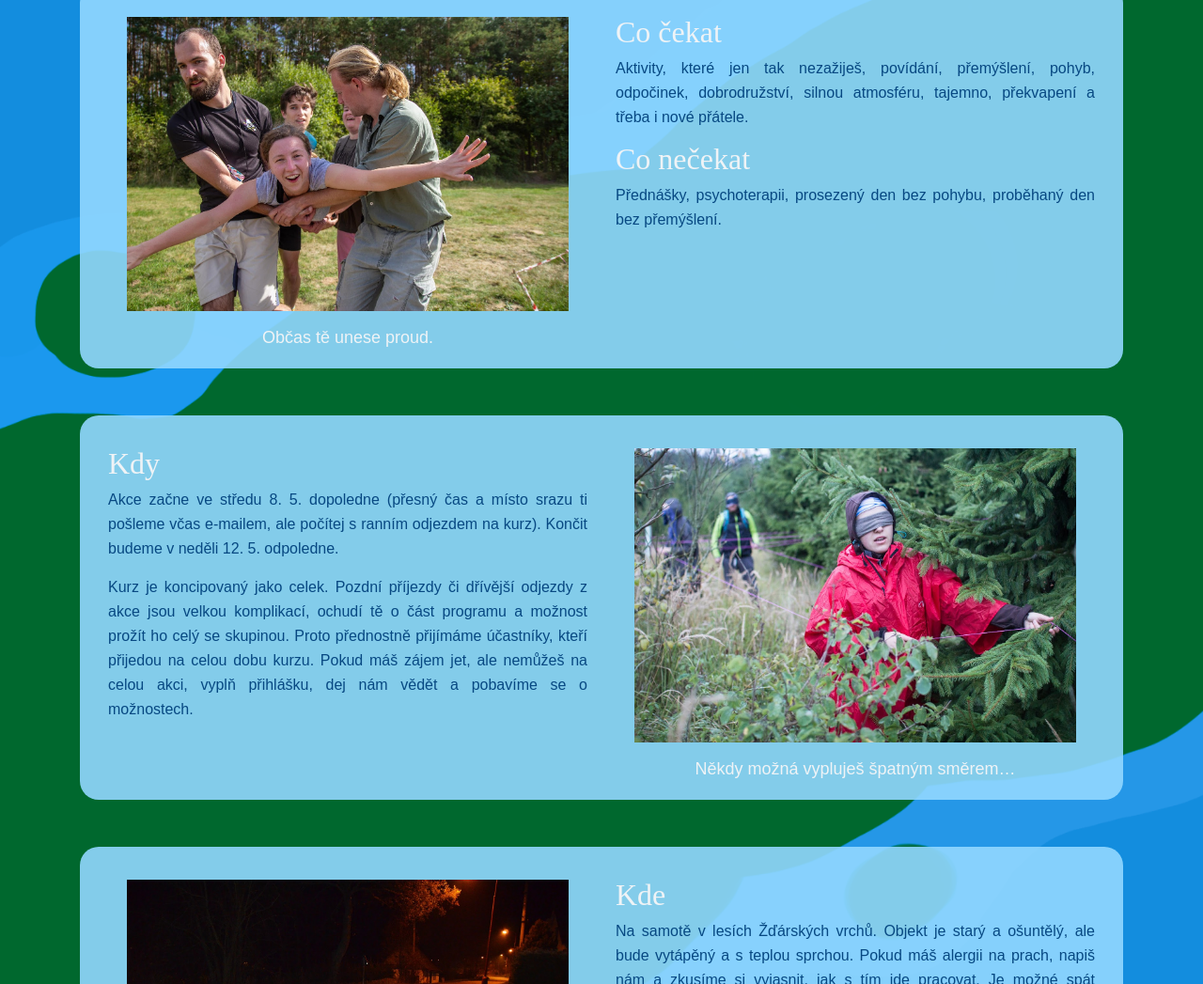
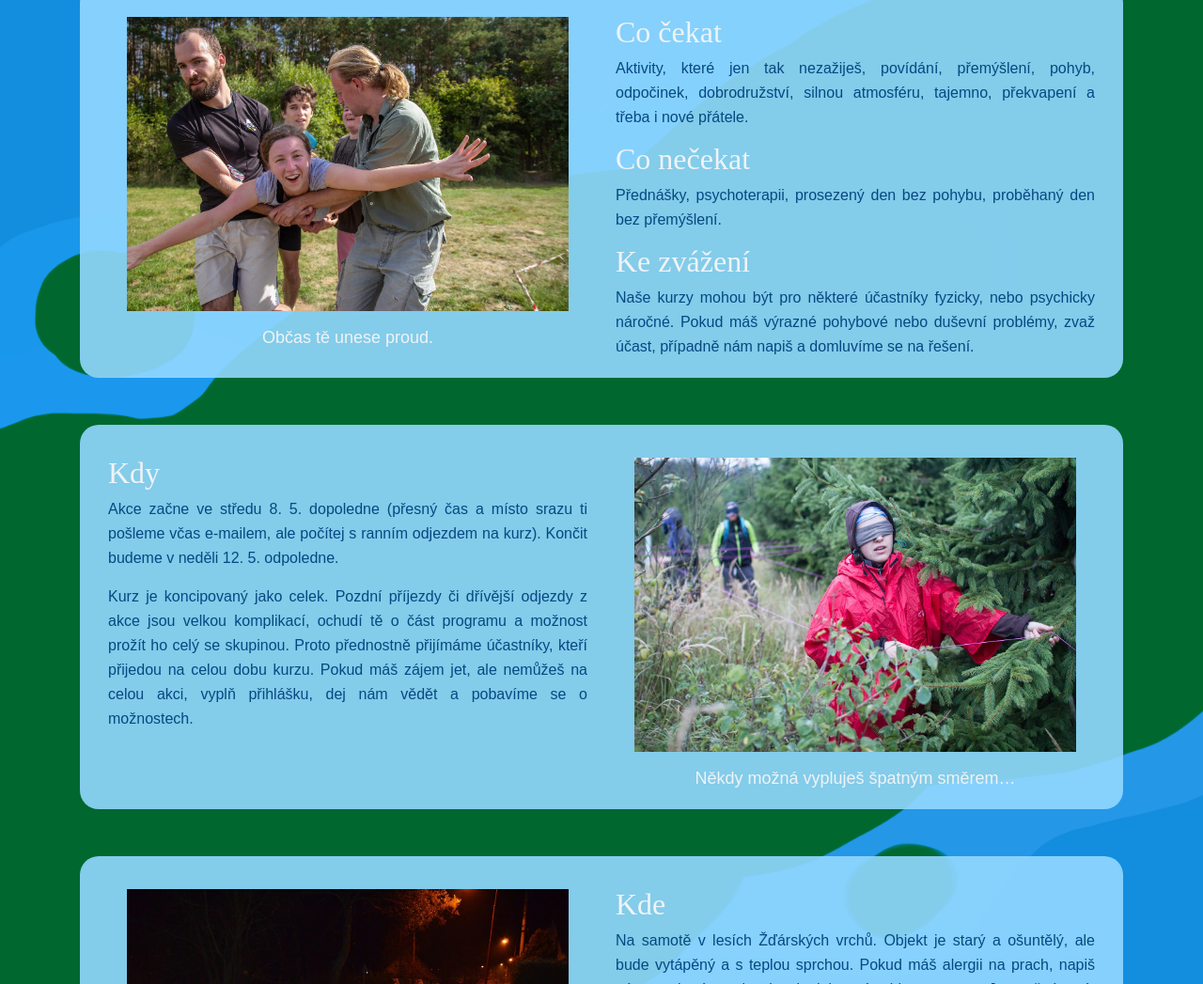
Before and after one commit to InstruktoriBrno/lodivodi-web, a plain HTML site: page index.html in a window 1280 px wide. Shown: the part 2251-3298 px from the top of the page at 94% size. Drawn offline with nearby package versions, Linux system fonts and the light colour scheme; a script that the page names is missing; a web font is replaced by a local one.

Commit message:
ke zvazeni

```diff
--- a/index.html
+++ b/index.html
@@ -271,12 +271,16 @@
                                 <div class="section-title">
                                     <h2 class="title">Co čekat</h2>
                                 </div> <!-- section title -->
-                                <p class="text"> Aktivity, které jen tak nezažiješ, povídání, přemýšlení, pohyb, odpočinek, dobrodružství,
+                                <p class="text">Aktivity, které jen tak nezažiješ, povídání, přemýšlení, pohyb, odpočinek, dobrodružství,
                                     silnou atmosféru, tajemno, překvapení a třeba i nové přátele.</p>
                                 <div class="section-title">
                                     <h2 class="title">Co nečekat</h2>
                                 </div> <!-- section title -->
-                                <p class="text"> Přednášky, psychoterapii, prosezený den bez pohybu, proběhaný den bez přemýšlení.</p>
+                                <p class="text">Přednášky, psychoterapii, prosezený den bez pohybu, proběhaný den bez přemýšlení.</p>
+                                <div class="section-title">
+                                    <h2 class="title">Ke zvážení</h2>
+                                </div> <!-- section title -->
+                                <p class="text">Naše kurzy mohou být pro některé účastníky fyzicky, nebo psychicky náročné. Pokud máš výrazné pohybové nebo duševní problémy, zvaž účast, případně nám napiš a domluvíme se na řešení.</p>
                             </div> <!-- about content -->
                         </div>
                         <div class="col-lg-6 order-lg-first">
```
